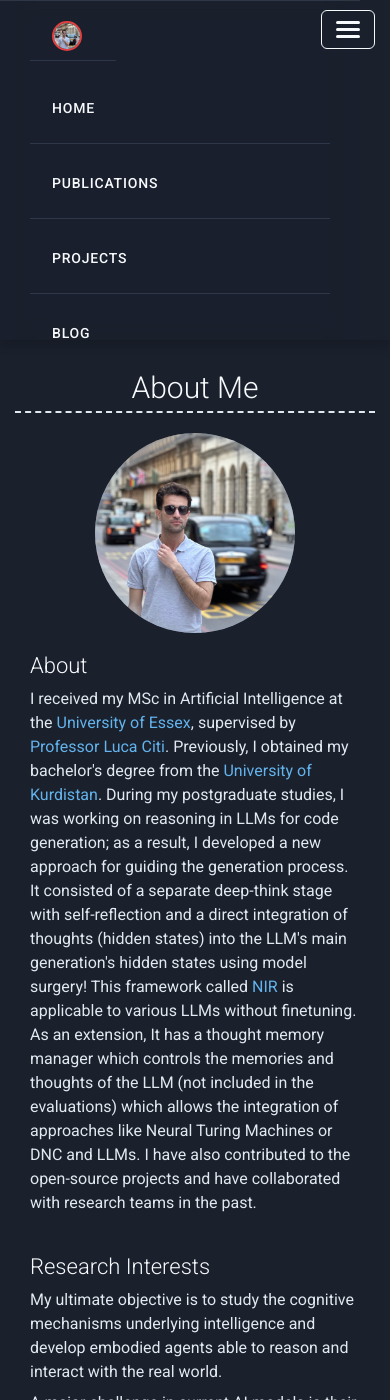
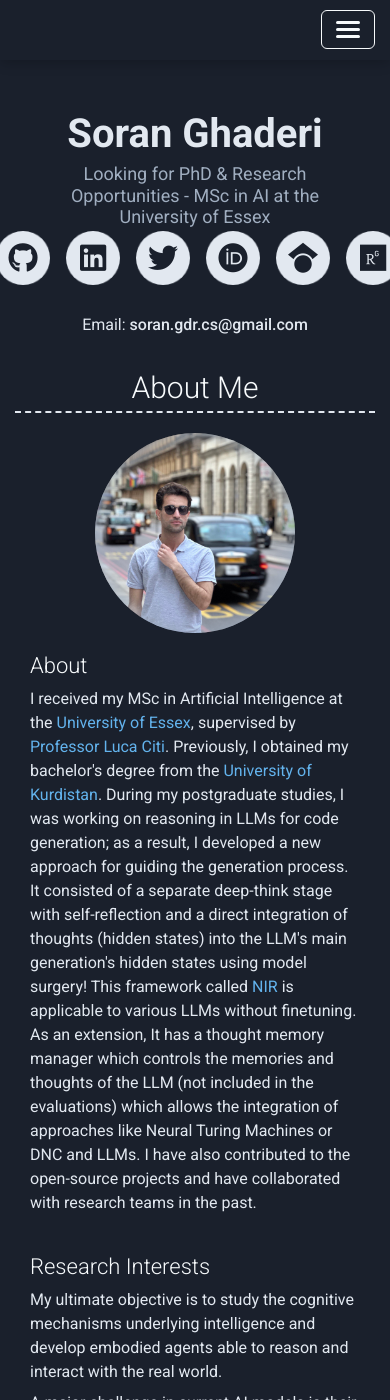
Before and after one commit to soran-ghaderi/soran-ghaderi.github.io, a Jekyll site: the page built from index.md, in a window 390 px wide and 1400 px high. Built offline with Jekyll 4.4.1, drawn with Linux system fonts in a browser that asks for light colours; nearby versions of some CDN libraries.

Commit message:
fix: navbar phone screen collapsed by default

```diff
--- a/_sass/modern-resume-theme.scss
+++ b/_sass/modern-resume-theme.scss
@@ -820,12 +820,17 @@ details[open] .details-summary::after {
       border-left: none !important;
       border-right: none !important;
       border-bottom: none !important;
-      display: block !important;
+      display: none !important;
     }
 
     &.in,
+    &.show,
     &.collapsing {
       background-color: rgba(26, 32, 44, 0.98) !important;
+
+      @media (max-width: 767px) {
+        display: block !important;
+      }
     }
   }
 
@@ -1070,17 +1075,34 @@ body.dark .main-navigation,
   }
 
   .navbar-collapse {
+    position: relative !important;
     background-color: #1a202c !important;
     border-color: #2d3748 !important;
     border: none !important;
+    display: flex !important;
+    justify-content: center !important;
+    align-items: center !important;
+    width: 100% !important;
+    overflow-x: hidden !important;
 
     @media (max-width: 767px) {
       background-color: rgba(26, 32, 44, 0.98) !important;
+      backdrop-filter: blur(10px);
+      border-top: 1px solid #2d3748 !important;
+      border-left: none !important;
+      border-right: none !important;
+      border-bottom: none !important;
+      display: none !important;
     }
 
     &.in,
+    &.show,
     &.collapsing {
       background-color: rgba(26, 32, 44, 0.98) !important;
+
+      @media (max-width: 767px) {
+        display: block !important;
+      }
     }
   }
 }
```
